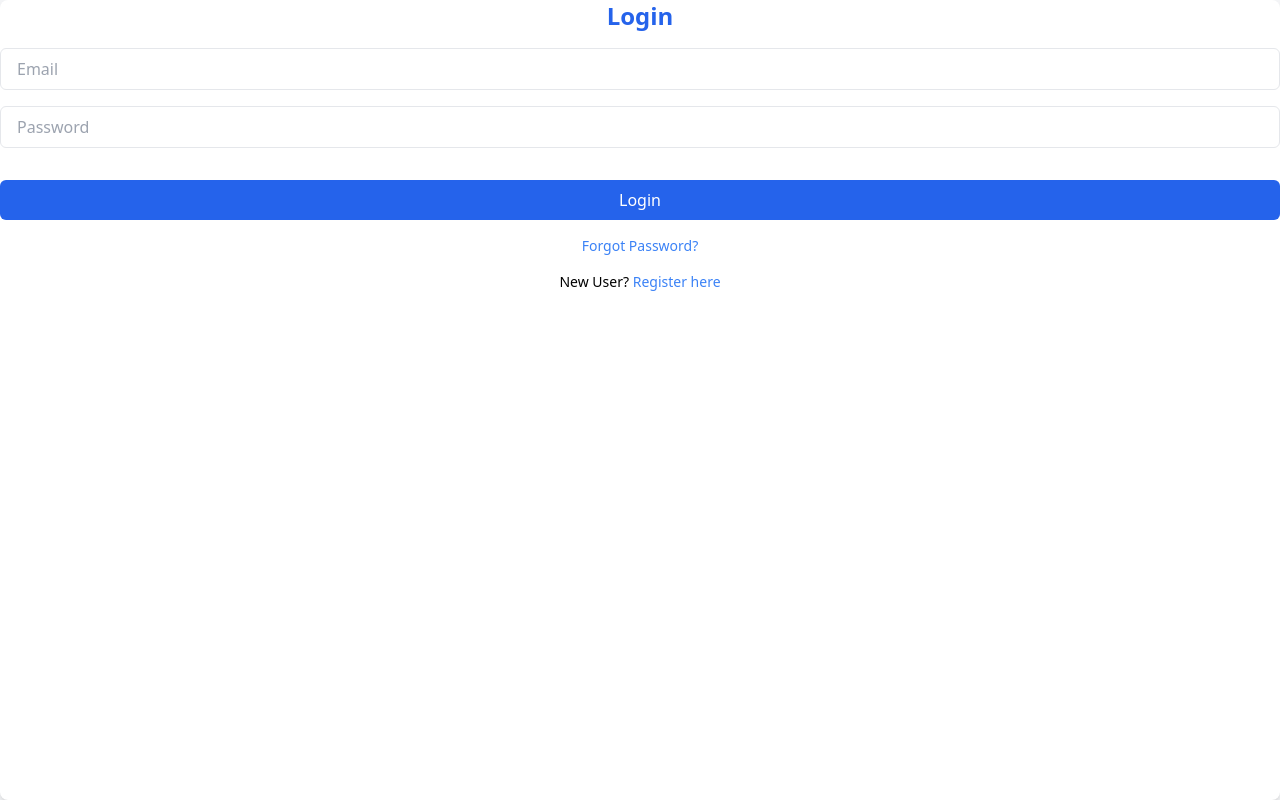
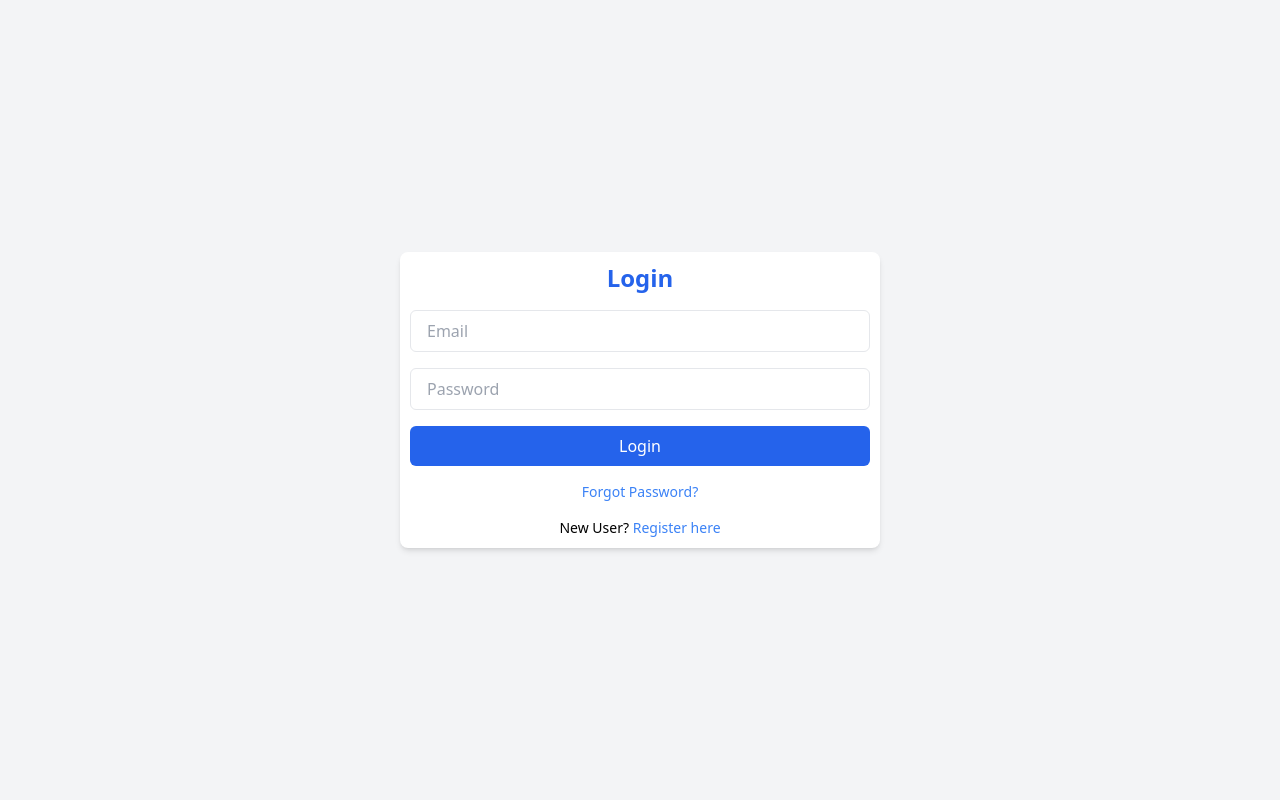
Before and after one commit to ravichoudhary29/bayer, a Next.js app in the folder Frontend/bayer-squard-4/: page /Login in a window 1280 px wide. Built offline with nearby package versions, Linux system fonts and the light colour scheme.

Commit message:
Add react form hook

```diff
--- a/Frontend/bayer-squard-4/package.json
+++ b/Frontend/bayer-squard-4/package.json
@@ -12,7 +12,8 @@
     "jsonwebtoken": "^9.0.2",
     "next": "14.2.16",
     "react": "^18",
-    "react-dom": "^18"
+    "react-dom": "^18",
+    "react-hook-form": "^7.53.1"
   },
   "devDependencies": {
     "@types/jsonwebtoken": "^9.0.7",
--- a/Frontend/bayer-squard-4/src/app/Login/page.tsx
+++ b/Frontend/bayer-squard-4/src/app/Login/page.tsx
@@ -1,79 +1,73 @@
 "use client";
 
-import React, { useState } from "react";
-import Input from "@/components/Input";
+import React from "react";
+import { useForm } from "react-hook-form";
+// import Input from "@/components/Input";
 import Button from "@/components/Button";
 import withFormWrapper from "@/hoc/withFormWrapper";
 
-// Login Form Component
+interface FormData {
+  email: string;
+  password: string;
+}
+
+// Login Form Component using React Hook Form
 const LoginForm: React.FC = () => {
-  const [emailError, setEmailError] = useState<string | null>(null);
-  const [passwordError, setPasswordError] = useState<string | null>(null);
+  const {
+    register,
+    handleSubmit,
+    formState: { errors },
+  } = useForm<FormData>();
 
-  const handleSubmit = (e: React.FormEvent<HTMLFormElement>) => {
-    e.preventDefault();
-
-    const formData = new FormData(e.currentTarget);
-    const email = formData.get("email") as string;
-    const password = formData.get("password") as string;
-
-    // Basic email format check (you can replace this with a better regex)
-    const emailPattern = /^[^\s@]+@[^\s@]+\.[^\s@]+$/;
-    if (!emailPattern.test(email)) {
-      setEmailError("Please enter a valid email address.");
-    } else {
-      setEmailError(null);
-    }
-
-    // Password length check
-    if (password.length < 6) {
-      setPasswordError("Password must be at least 6 characters long.");
-    } else {
-      setPasswordError(null);
-    }
-
-    // If both fields are valid
-    if (emailPattern.test(email) && password.length >= 6) {
-      // Submit the form data
-      alert("Form submitted successfully!");
-    }
+  // Handle form submission
+  const onSubmit = (data: FormData) => {
+    alert(`Email: ${data.email}\nPassword: ${data.password}`);
   };
 
   return (
-    <form onSubmit={handleSubmit} className="space-y-4">
+    <form onSubmit={handleSubmit(onSubmit)} className="space-y-4">
+      {/* Email Field */}
       <div>
-        <Input
+        <input
+          className="w-full px-4 py-2 border rounded-md focus:outline-none focus:ring-2 focus:ring-blue-500"
           type="email"
           placeholder="Email"
-          name="email"
-          aria-invalid={emailError ? "true" : "false"}
-          aria-describedby="email-error"
+          {...register("email", {
+            required: "Email is required",
+            pattern: {
+              value: /^[^\s@]+@[^\s@]+\.[^\s@]+$/,
+              message: "Please enter a valid email address",
+            },
+          })}
         />
-        {emailError && (
-          <p id="email-error" className="text-red-500 text-sm mt-1">
-            {emailError}
-          </p>
+        {errors.email && (
+          <p className="text-red-500 text-sm mt-1">{errors.email.message}</p>
         )}
       </div>
 
+      {/* Password Field */}
       <div>
-        <Input
+        <input
+          className="w-full px-4 py-2 border rounded-md focus:outline-none focus:ring-2 focus:ring-blue-500"
           type="password"
           placeholder="Password"
-          name="password"
-          minLength={6}
-          aria-invalid={passwordError ? "true" : "false"}
-          aria-describedby="password-error"
+          {...register("password", {
+            required: "Password is required",
+            minLength: {
+              value: 6,
+              message: "Password must be at least 6 characters long",
+            },
+          })}
         />
-        {passwordError && (
-          <p id="password-error" className="text-red-500 text-sm mt-1">
-            {passwordError}
-          </p>
+        {errors.password && (
+          <p className="text-red-500 text-sm mt-1">{errors.password.message}</p>
         )}
       </div>
 
+      {/* Submit Button */}
       <Button text="Login" type="submit" />
 
+      {/* Additional Links */}
       <div className="text-center text-sm">
         <a href="#" className="text-blue-500 hover:underline">
           Forgot Password?
--- a/Frontend/bayer-squard-4/src/app/appointment/page.tsx
+++ b/Frontend/bayer-squard-4/src/app/appointment/page.tsx
@@ -86,7 +86,8 @@
 const AppointmentPage: React.FC = () => {
   const handleFormSubmit = (e: React.FormEvent<HTMLFormElement>) => {
     e.preventDefault();
-    alert("Appointment Booked!");
+    // alert("Appointment Booked!");
+    console.log(e);
   };
 
   return (
--- a/Frontend/bayer-squard-4/src/components/Input.tsx
+++ b/Frontend/bayer-squard-4/src/components/Input.tsx
@@ -13,8 +13,7 @@
   placeholder,
   label,
   name,
-  required = false,
-  minLength = 1,
+  ...rest
 }) => (
   <div className="mb-4">
     {label && (
@@ -26,13 +25,12 @@
       </label>
     )}
     <input
-      required={required}
-      minLength={minLength}
       type={type}
       name={name}
       id={name}
       placeholder={placeholder}
       className="w-full px-4 py-2 border rounded-md focus:outline-none focus:ring-2 focus:ring-blue-500"
+      {...rest}
     />
   </div>
 );
--- a/Frontend/bayer-squard-4/src/components/TimeSlotButton.tsx
+++ b/Frontend/bayer-squard-4/src/components/TimeSlotButton.tsx
@@ -13,6 +13,7 @@
     className={`py-2 px-4 border rounded-md focus:outline-none ${
       isSelected ? "bg-blue-600 text-white" : "bg-gray-200 hover:bg-gray-300"
     }`}
+    type="button"
     onClick={onClick}
   >
     {time}
--- a/Frontend/bayer-squard-4/src/hoc/withFormWrapper.tsx
+++ b/Frontend/bayer-squard-4/src/hoc/withFormWrapper.tsx
@@ -1,35 +1,51 @@
 import Image from "next/image";
 import React from "react";
+
 interface FormProps {
   title: string;
   children?: React.ReactNode;
   isImage?: boolean;
 }
 
-// eslint-disable-next-line @typescript-eslint/no-unused-vars
 const withFormWrapper = <P extends object>(
   Component: React.ComponentType<P>
 ) => {
   // eslint-disable-next-line react/display-name
   return (props: P & FormProps) => {
     const { isImage = false, title } = props;
+
     return (
-      <div className="min-h-screen flex items-center justify-center bg-gray-100">
-        <div className="bg-white shadow-md rounded-lg p-8 w-full max-w-md">
+      <div
+        className="min-h-screen flex items-center justify-center bg-gray-100 px-4 sm:px-6 lg:px-8"
+        style={{
+          display: "flex",
+          alignItems: "center",
+          justifyContent: "center",
+        }}
+      >
+        <div
+          className="bg-white shadow-md rounded-lg p-8 w-full max-w-md lg:max-w-[480px]"
+          style={{ maxWidth: "480px", padding: "10px" }}
+        >
+          {/* Image Section (Optional) */}
           {isImage && (
             <div className="items-center w-full flex justify-center">
               <Image
                 className="mb-4"
                 alt=""
-                src={"/"}
+                src={"/"} // Add the correct image path
                 height={150}
                 width={150}
               />
             </div>
           )}
+
+          {/* Title Section */}
           <h2 className="text-2xl font-bold text-center text-blue-600 mb-4">
             {title}
           </h2>
+
+          {/* Render the passed component */}
           <Component {...props} />
         </div>
       </div>
```
Also changed, not shown: 1 other file (tests, documents, lock files or other folders).
